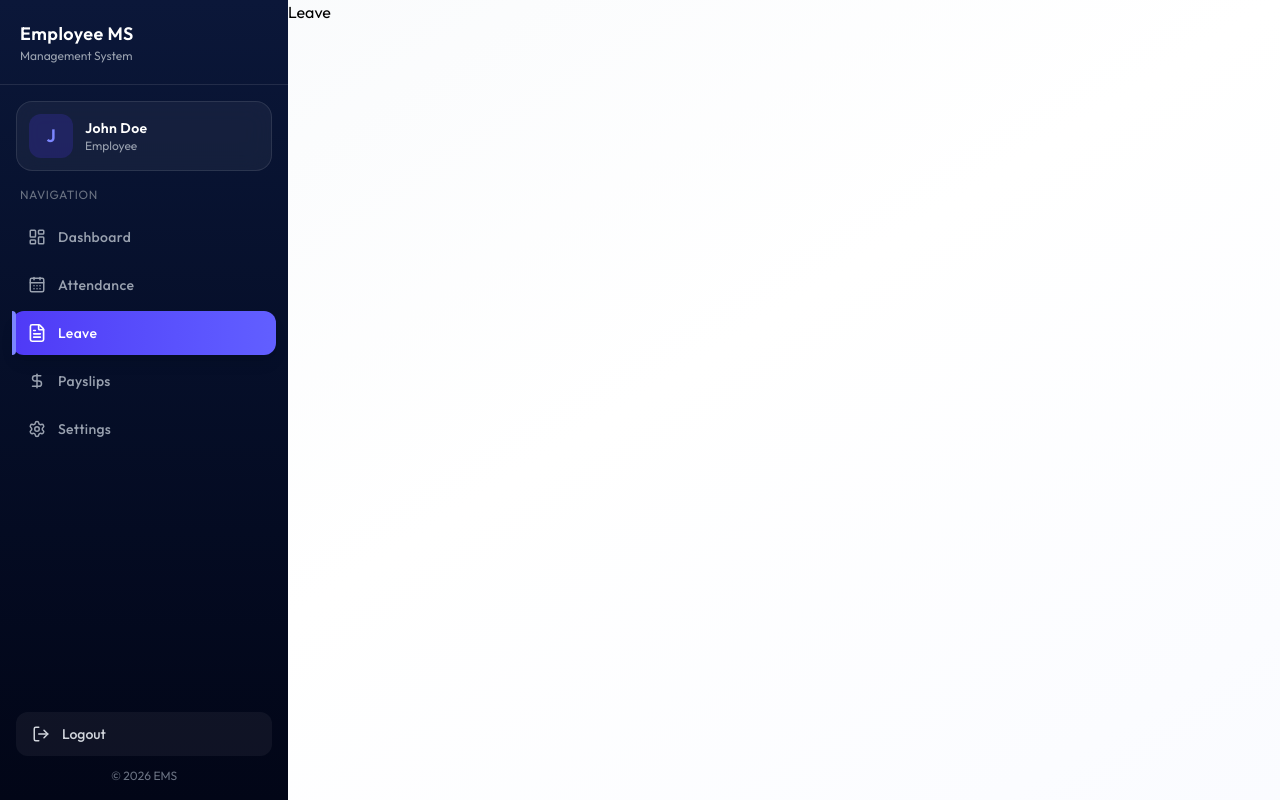
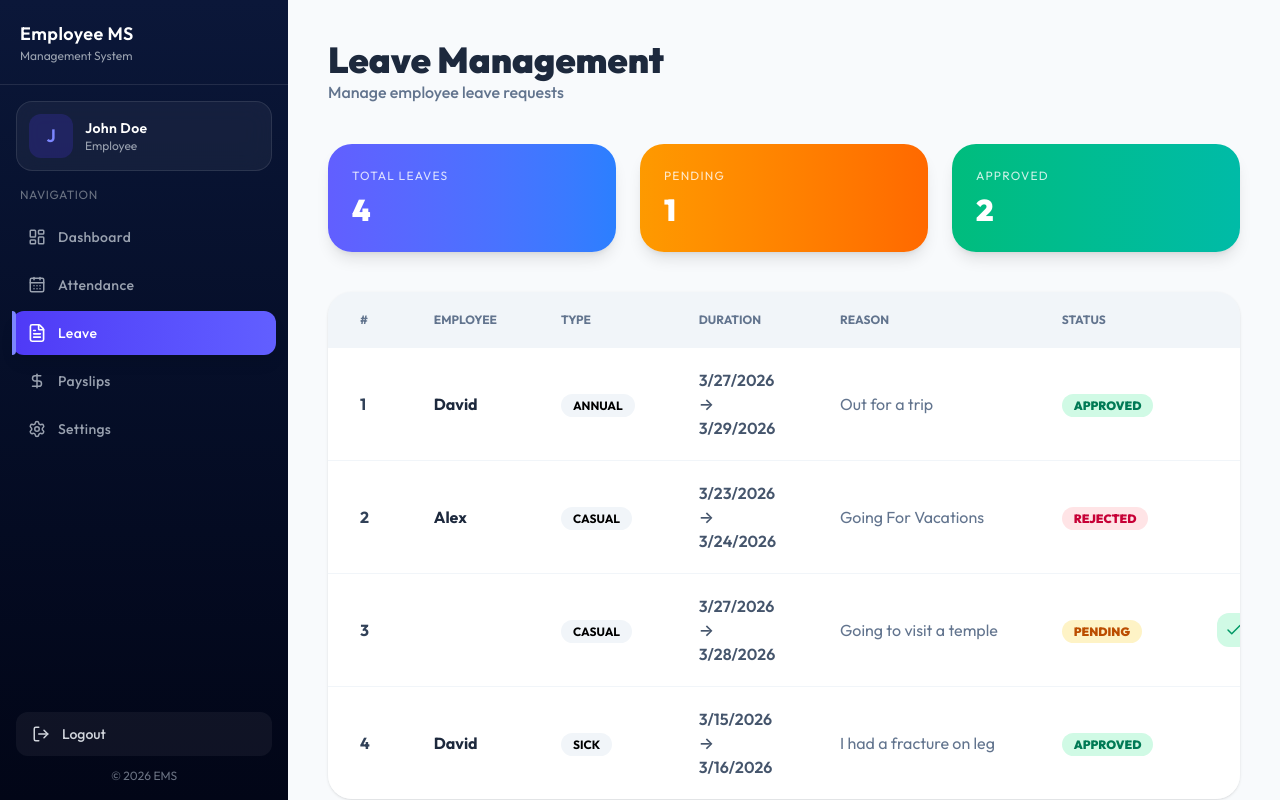
Before and after one commit to MostakemHossain/Empower-track, a React (Vite) app in the folder client/: page /leave in a window 1280 px wide. Built offline with nearby package versions, Linux system fonts and the light colour scheme.

Commit message:
leave management page created

```diff
--- a/client/src/pages/Attendance.jsx
+++ b/client/src/pages/Attendance.jsx
@@ -164,6 +164,8 @@ const Attendance = () => {
         <table className="w-full min-w-[900px]">
           <thead className="bg-slate-100 text-xs uppercase text-slate-500">
             <tr>
+
+              <th className="text-left px-8 py-5">#</th>
               <th className="text-left px-8 py-5">Date</th>
               <th className="text-left px-8 py-5">Check In</th>
               <th className="text-left px-8 py-5">Check Out</th>
@@ -174,7 +176,7 @@ const Attendance = () => {
           </thead>
 
           <tbody className="divide-y divide-slate-100">
-            {attendanceRecords.map((record) => {
+            {attendanceRecords.map((record,index) => {
               const dayType = getDayTypeDisplay(record);
               const isLive = !record.checkOut;
 
@@ -183,6 +185,9 @@ const Attendance = () => {
                   key={record._id}
                   className="hover:bg-indigo-50/40 transition"
                 >
+                   <td className="px-8 py-5 font-bold text-slate-700">
+                    {index + 1}
+                  </td>
                   <td className="px-8 py-5 font-bold text-slate-800">
                     {new Date(record.date).toDateString()}
                     {isLive && (
--- a/client/src/pages/Leave.jsx
+++ b/client/src/pages/Leave.jsx
@@ -1,9 +1,282 @@
-import React from 'react'
+import React, { useState, useEffect } from "react";
+import { dummyLeaveData } from "../assets/assets";
+import { Check, X } from "lucide-react";
 
 const Leave = () => {
+  const [leaves, setLeaves] = useState(dummyLeaveData);
+  const [openModal, setOpenModal] = useState(false);
+  const [loading, setLoading] = useState(true);
+
+  const [form, setForm] = useState({
+    type: "ANNUAL",
+    startDate: "",
+    endDate: "",
+    reason: "",
+  });
+
+  const role = "admin";
+
+  useEffect(() => {
+    setTimeout(() => setLoading(false), 800);
+  }, []);
+
+  const totalLeaves = leaves.length;
+  const pendingLeaves = leaves.filter(l => l.status === "PENDING").length;
+  const approvedLeaves = leaves.filter(l => l.status === "APPROVED").length;
+
+  const handleAction = (id, status) => {
+    setLeaves(prev =>
+      prev.map(l => (l._id === id ? { ...l, status } : l))
+    );
+  };
+
+  const handleSubmit = () => {
+    const newLeave = {
+      _id: Date.now().toString(),
+      ...form,
+      status: "PENDING",
+      createdAt: new Date().toISOString(),
+      employee: { firstName: "You" },
+    };
+
+    setLeaves([newLeave, ...leaves]);
+    setOpenModal(false);
+    setForm({ type: "ANNUAL", startDate: "", endDate: "", reason: "" });
+  };
+
+  const getStatusStyle = (status) => {
+    switch (status) {
+      case "APPROVED":
+        return "bg-emerald-100 text-emerald-700";
+      case "REJECTED":
+        return "bg-rose-100 text-rose-700";
+      default:
+        return "bg-amber-100 text-amber-700";
+    }
+  };
+
   return (
-    <div>Leave</div>
-  )
-}
+    <div className="p-6 lg:p-10 bg-slate-50 min-h-screen">
 
-export default Leave
+      {/* HEADER */}
+      <div className="flex justify-between items-center mb-10">
+        <div>
+          <h1 className="text-4xl font-black text-slate-800">
+            Leave Management
+          </h1>
+          <p className="text-slate-500 font-medium">
+            Manage employee leave requests
+          </p>
+        </div>
+
+        {role === "employee" && (
+          <button
+            onClick={() => setOpenModal(true)}
+            className="px-5 py-3 bg-indigo-600 text-white rounded-2xl font-bold shadow hover:bg-indigo-700"
+          >
+            + Apply Leave
+          </button>
+        )}
+      </div>
+
+      {/* STATS */}
+      <div className="grid grid-cols-1 sm:grid-cols-3 gap-6 mb-10">
+        <div className="p-6 rounded-3xl bg-gradient-to-r from-indigo-500 to-blue-500 text-white shadow-lg">
+          <p className="text-xs uppercase tracking-widest opacity-80">
+            Total Leaves
+          </p>
+          <h2 className="text-3xl font-black mt-2">{totalLeaves}</h2>
+        </div>
+
+        <div className="p-6 rounded-3xl bg-gradient-to-r from-amber-500 to-orange-500 text-white shadow-lg">
+          <p className="text-xs uppercase tracking-widest opacity-80">
+            Pending
+          </p>
+          <h2 className="text-3xl font-black mt-2">{pendingLeaves}</h2>
+        </div>
+
+        <div className="p-6 rounded-3xl bg-gradient-to-r from-emerald-500 to-teal-500 text-white shadow-lg">
+          <p className="text-xs uppercase tracking-widest opacity-80">
+            Approved
+          </p>
+          <h2 className="text-3xl font-black mt-2">{approvedLeaves}</h2>
+        </div>
+      </div>
+
+      {/* TABLE */}
+      <div className="overflow-x-auto bg-white rounded-3xl shadow">
+        <table className="w-full min-w-[900px]">
+
+          <thead className="bg-slate-100 text-xs uppercase text-slate-500">
+            <tr>
+              <th className="text-left px-8 py-5">#</th>
+              <th className="text-left px-8 py-5">Employee</th>
+              <th className="text-left px-8 py-5">Type</th>
+              <th className="text-left px-8 py-5">Duration</th>
+              <th className="text-left px-8 py-5">Reason</th>
+              <th className="text-left px-8 py-5">Status</th>
+              {role === "admin" && (
+                <th className="text-right px-8 py-5">Action</th>
+              )}
+            </tr>
+          </thead>
+
+          <tbody className="divide-y divide-slate-100">
+
+            {loading ? (
+              [...Array(5)].map((_, i) => (
+                <tr key={i}>
+                  <td colSpan="7" className="px-8 py-6">
+                    <div className="h-12 bg-slate-100 animate-pulse rounded-xl"></div>
+                  </td>
+                </tr>
+              ))
+            ) : leaves.length === 0 ? (
+              <tr>
+                <td colSpan="7" className="text-center py-10 text-slate-400">
+                  No leave requests
+                </td>
+              </tr>
+            ) : (
+              leaves.map((leave, index) => (
+                <tr
+                  key={leave._id}
+                  className="hover:bg-indigo-50/40 transition"
+                >
+
+                  {/* SERIAL NUMBER */}
+                  <td className="px-8 py-5 font-bold text-slate-700">
+                    {index + 1}
+                  </td>
+
+                  {/* EMPLOYEE */}
+                  <td className="px-8 py-5 font-bold text-slate-800">
+                    {leave.employee?.firstName}
+                  </td>
+
+                  {/* TYPE */}
+                  <td className="px-8 py-5">
+                    <span className="px-3 py-1 rounded-full text-xs bg-slate-100 font-bold">
+                      {leave.type}
+                    </span>
+                  </td>
+
+                  {/* DURATION */}
+                  <td className="px-8 py-5 text-slate-600 font-semibold">
+                    {new Date(leave.startDate).toLocaleDateString()} →{" "}
+                    {new Date(leave.endDate).toLocaleDateString()}
+                  </td>
+
+                  {/* REASON */}
+                  <td className="px-8 py-5 text-slate-500 max-w-xs truncate">
+                    {leave.reason}
+                  </td>
+
+                  {/* STATUS */}
+                  <td className="px-8 py-5">
+                    <span className={`px-3 py-1 rounded-full text-xs font-black ${getStatusStyle(leave.status)}`}>
+                      {leave.status}
+                    </span>
+                  </td>
+
+                  {/* ACTION */}
+                  {role === "admin" && (
+                    <td className="px-8 py-5 text-right">
+                      {leave.status === "PENDING" ? (
+                        <div className="flex justify-end gap-2">
+
+                          <button
+                            onClick={() => handleAction(leave._id, "APPROVED")}
+                            className="p-2 rounded-xl bg-emerald-100 text-emerald-600 hover:bg-emerald-200"
+                          >
+                            <Check size={18} />
+                          </button>
+
+                          <button
+                            onClick={() => handleAction(leave._id, "REJECTED")}
+                            className="p-2 rounded-xl bg-rose-100 text-rose-600 hover:bg-rose-200"
+                          >
+                            <X size={18} />
+                          </button>
+
+                        </div>
+                      ) : (
+                        <span className="text-xs text-slate-400">No Action</span>
+                      )}
+                    </td>
+                  )}
+
+                </tr>
+              ))
+            )}
+
+          </tbody>
+        </table>
+      </div>
+
+      {/* MODAL */}
+      {openModal && (
+        <div className="fixed inset-0 bg-black/40 flex items-center justify-center">
+          <div className="bg-white p-6 rounded-3xl w-full max-w-md shadow-2xl">
+
+            <h2 className="font-bold text-xl mb-4">Apply Leave</h2>
+
+            <div className="space-y-3">
+
+              <select
+                value={form.type}
+                onChange={(e) => setForm({ ...form, type: e.target.value })}
+                className="w-full border p-3 rounded-xl"
+              >
+                <option value="ANNUAL">Annual</option>
+                <option value="SICK">Sick</option>
+                <option value="CASUAL">Casual</option>
+              </select>
+
+              <input
+                type="date"
+                value={form.startDate}
+                onChange={(e) => setForm({ ...form, startDate: e.target.value })}
+                className="w-full border p-3 rounded-xl"
+              />
+
+              <input
+                type="date"
+                value={form.endDate}
+                onChange={(e) => setForm({ ...form, endDate: e.target.value })}
+                className="w-full border p-3 rounded-xl"
+              />
+
+              <textarea
+                placeholder="Reason"
+                value={form.reason}
+                onChange={(e) => setForm({ ...form, reason: e.target.value })}
+                className="w-full border p-3 rounded-xl"
+              />
+            </div>
+
+            <div className="flex justify-end gap-3 mt-5">
+              <button
+                onClick={() => setOpenModal(false)}
+                className="px-4 py-2 bg-slate-100 rounded-xl font-semibold"
+              >
+                Cancel
+              </button>
+
+              <button
+                onClick={handleSubmit}
+                className="px-4 py-2 bg-indigo-600 text-white rounded-xl font-semibold"
+              >
+                Submit
+              </button>
+            </div>
+
+          </div>
+        </div>
+      )}
+
+    </div>
+  );
+};
+
+export default Leave;
```
